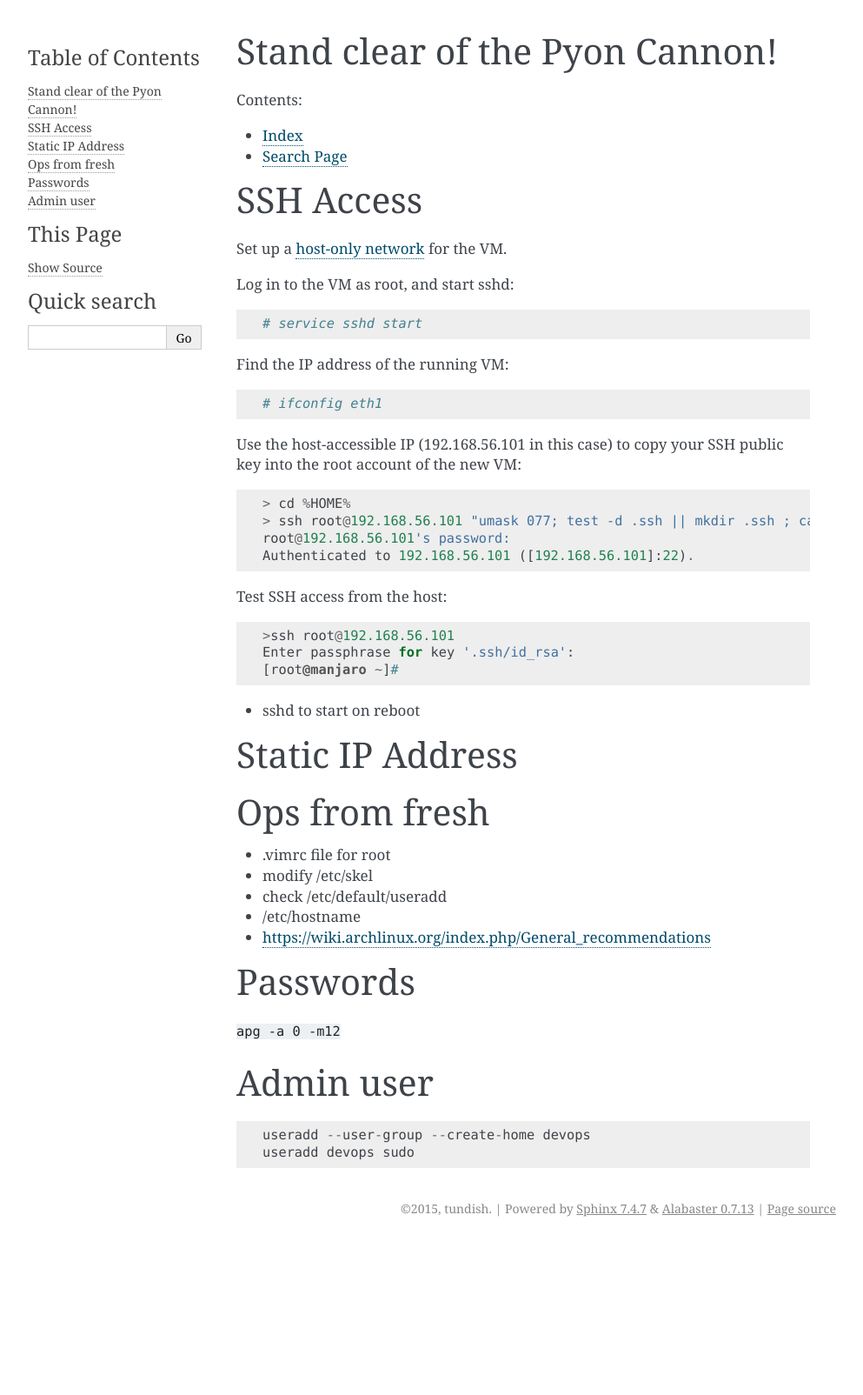
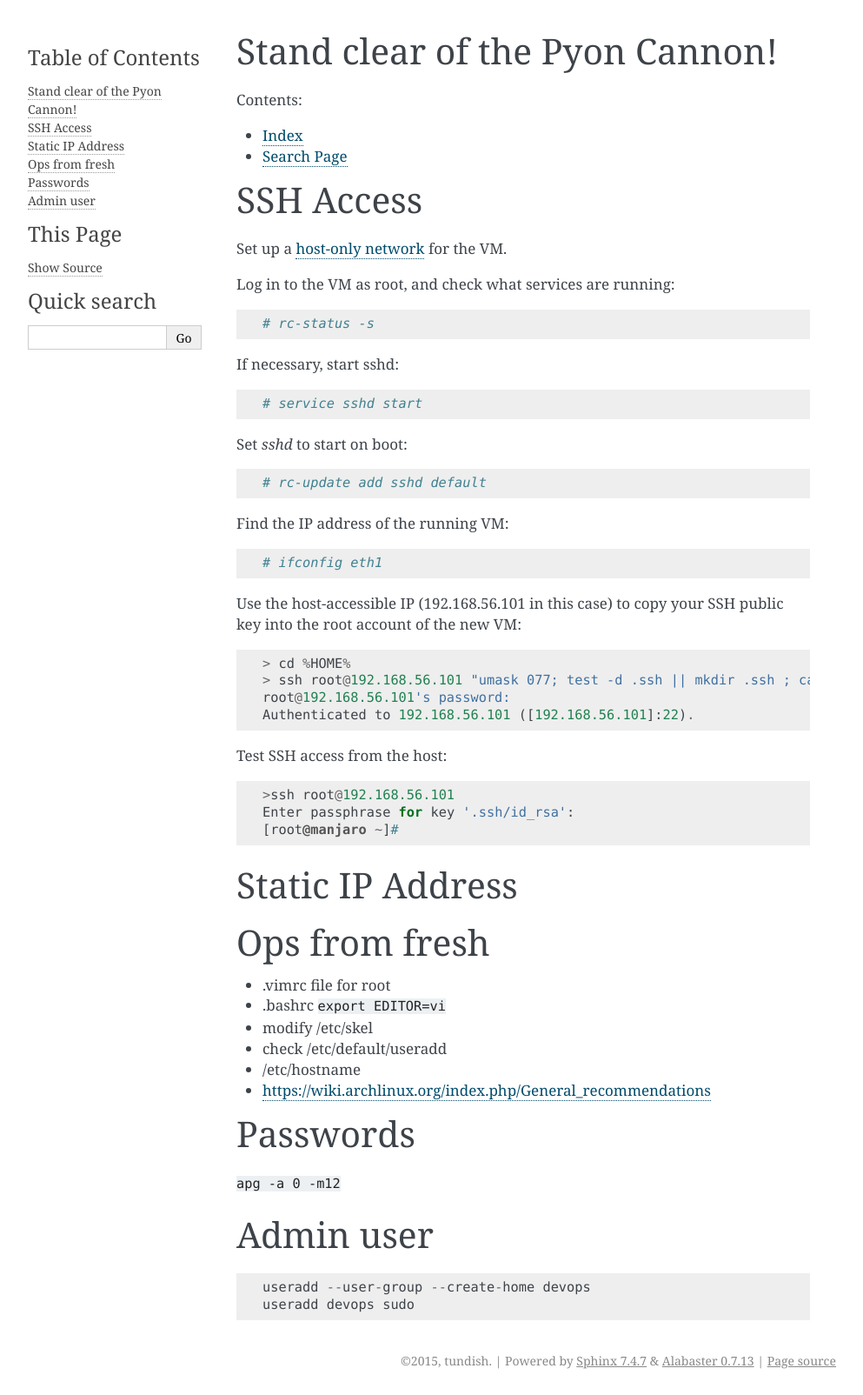
Before and after one commit to tundish/pyoncannon, a Sphinx documentation site: the page built from doc/index.rst, in a window 1280 px wide. Shown: the whole page at 87% size, without its empty margins (148-1141 px from the left). Built offline with Sphinx 7.4.7, drawn with Linux system fonts in a browser that asks for light colours; before the commit the page ends 1429 px from its top, so only the background shows below that.

Commit message:
Finished notes on first login.

```diff
--- a/doc/index.rst
+++ b/doc/index.rst
@@ -14,9 +14,17 @@ SSH Access
 
 Set up a `host-only network`_ for the VM.
 
-Log in to the VM as root, and start sshd::
+Log in to the VM as root, and check what services are running::
+
+    # rc-status -s
+
+If necessary, start sshd::
 
     # service sshd start
+
+Set `sshd` to start on boot::
+
+    # rc-update add sshd default
 
 Find the IP address of the running VM::
 
@@ -36,7 +44,6 @@ Test SSH access from the host::
     Enter passphrase for key '.ssh/id_rsa':
     [root@manjaro ~]#
 
-* sshd to start on reboot
 
 Static IP Address
 =================
@@ -45,6 +52,7 @@ Ops from fresh
 ==============
 
 * .vimrc file for root
+* .bashrc ``export EDITOR=vi``
 * modify /etc/skel
 * check /etc/default/useradd
 * /etc/hostname
```
Also changed, not shown: other parts of doc/index.rst (+1 -0 lines).
